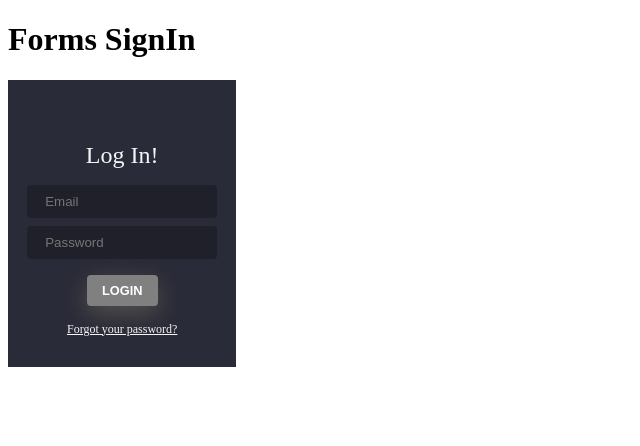
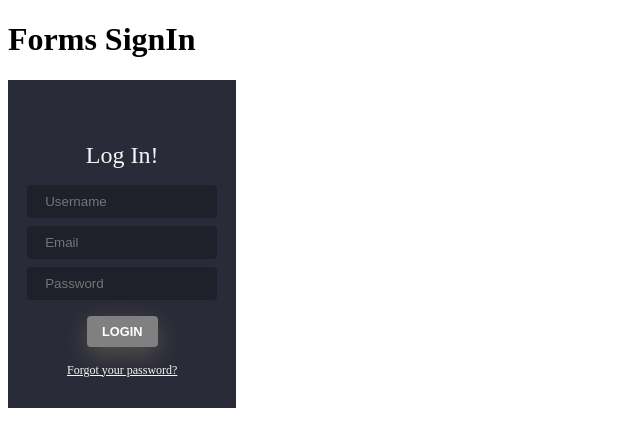
Before and after one commit to sole-arguello/proyectoDeClases, an Angular app in the folder clase4/: page / in a window 1280 px wide. Shown: the top 446 px of the page, without its empty margins (0-640 px from the left). Built offline with nearby package versions, Linux system fonts and the light colour scheme.

Commit message:
Formulario Reactive

```diff
--- a/clase4/src/app/signin/signin.component.html
+++ b/clase4/src/app/signin/signin.component.html
@@ -3,6 +3,17 @@
 <div class="card">
     <h4 class="title">Log In!</h4>
     <form #myForm="ngForm">
+
+      <div class="field">
+
+        <input
+            autocomplete="off" id="username"
+            placeholder="Username" class="input-field"
+            name="username" type="text"
+
+
+        >
+      </div>
 
       <div class="field">
 
```
